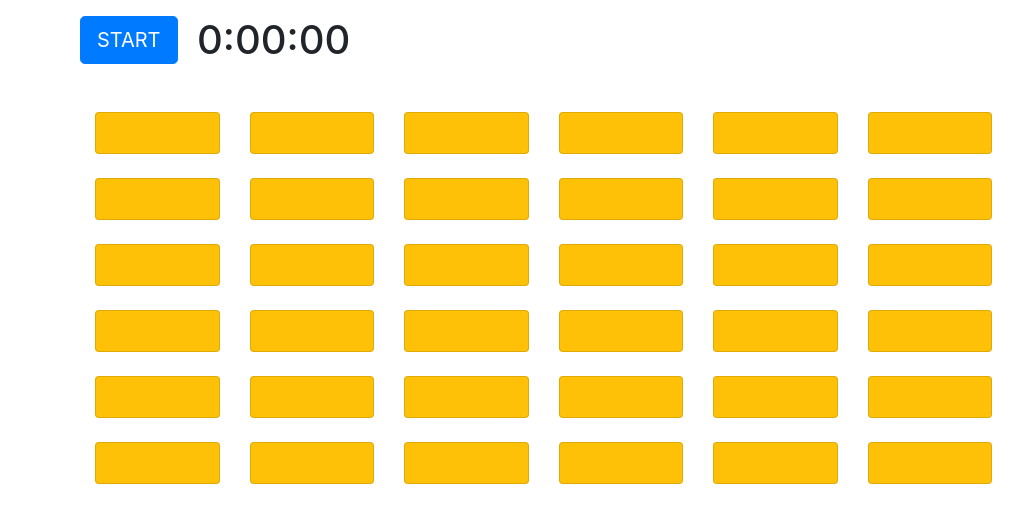
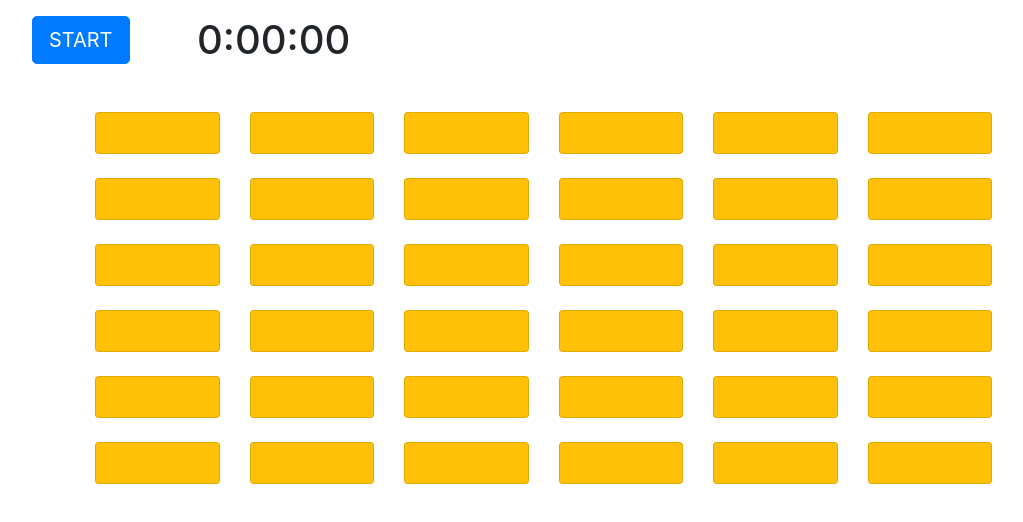
Before and after one commit to vladimirloskutov/memory-game, a React (Create React App) app: page / in a window 1280 px wide. Shown: the top 522 px of the page, without its empty margins (128-1151 px from the left). Built offline with nearby package versions, Linux system fonts and the light colour scheme.

Commit message:
small fix

```diff
--- a/src/components/StartButton.jsx
+++ b/src/components/StartButton.jsx
@@ -3,7 +3,7 @@
 export default class StartButton extends React.Component {
   render() {
     return (
-      <button type="button" className="btn btn-primary btn-lg ml-5">START</button>
+      <button type="button" className="btn btn-primary btn-lg">START</button>
     );
   }
 }
```
